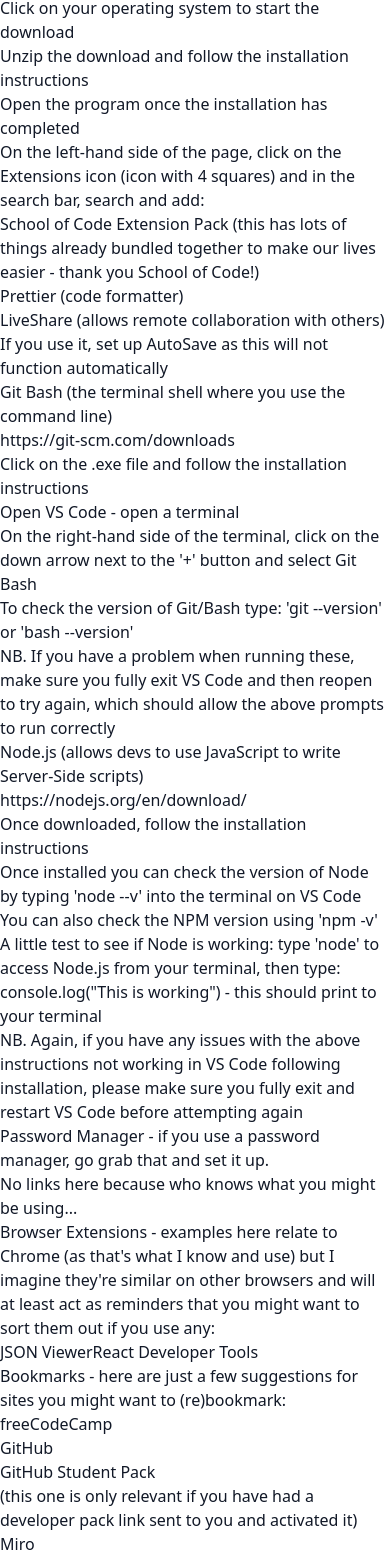
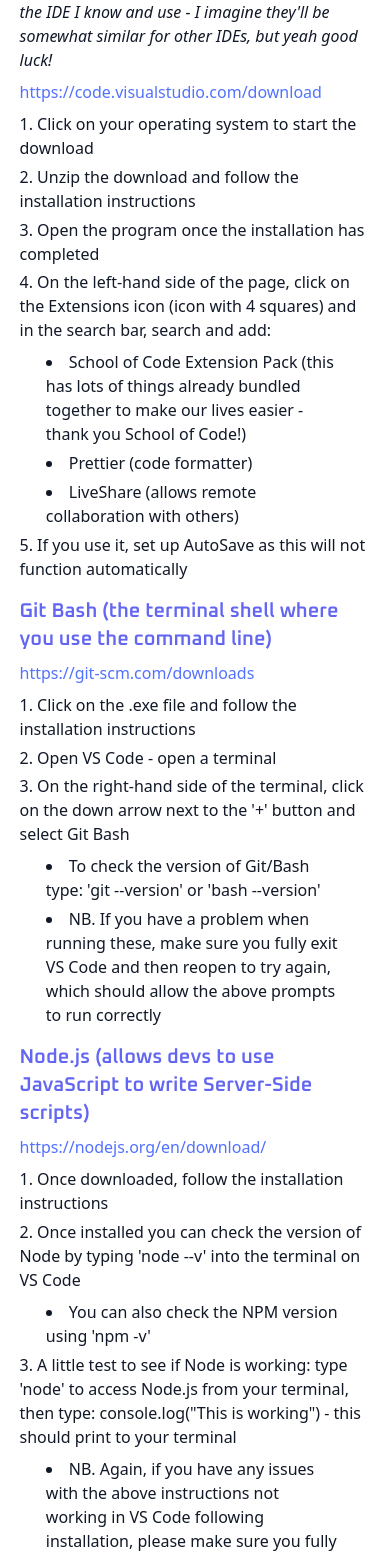
Before and after one commit to lalicia/get_set_back_up, a Next.js app: page /pc in a window 390 px wide. Shown: the part 148-1705 px from the top of the page. Built offline with nearby package versions, Linux system fonts and the light colour scheme.

Commit message:
styling done for Instructions, desktop and mobile

```diff
--- a/components/Instructions.js
+++ b/components/Instructions.js
@@ -3,97 +3,105 @@
 function Instructions({pagefor, gitname, gitlink, gitstep}) {
 
     return (
-        <div className="instructions-container">
-            <h1>{pagefor}</h1>
+        <div className="instructions-container max-w-[90%] m-auto">
+            <h1 className="text-center mt-[8%] text-4xl font-fancy mb-[1.5rem] font-bold">{pagefor}</h1>
             <div className="vscode">
-                <h2>VS Code (or your IDE of choice)</h2>
-                <h3>Instructions below will be for VS Code as this is the IDE I know and use - I imagine they'll be somewhat similar for other IDEs, but yeah good luck!</h3>
+                <h2 className="text-left text-xl font-fancy mt-[1rem] text-indigo-500 font-semibold mb-[.25rem]">VS Code (or your IDE of choice)</h2>
+                <h3 className="italic mb-[.5rem]">Instructions below will be for VS Code as this is the IDE I know and use - I imagine they'll be somewhat similar for other IDEs, but yeah good luck!</h3>
 
-                <a href="https://code.visualstudio.com/download" alt="link to visualstudio.com download" target="_blank" rel="noreferrer">
+                <a className="text-[#5271ff]" href="https://code.visualstudio.com/download" alt="link to visualstudio.com download" target="_blank" rel="noreferrer">
                     https://code.visualstudio.com/download
                 </a>
 
-                <ul>
-                    <li>Click on your operating system to start the download</li>
-                    <li>Unzip the download and follow the installation instructions</li>
-                    <li>Open the program once the installation has completed</li>
-                    <li>On the left-hand side of the page, click on the Extensions icon (icon with 4 squares) and in the search bar, search and add:</li>
+                <ol className="list-decimal list-inside mt-[.5rem]">
+                    <li className="mb-[.3rem]">Click on your operating system to start the download</li>
+                    <li className="mb-[.3rem]">Unzip the download and follow the installation instructions</li>
+                    <li className="mb-[.3rem]">Open the program once the installation has completed</li>
+                    <li className="mb-[.3rem]">On the left-hand side of the page, click on the Extensions icon (icon with 4 squares) and in the search bar, search and add:</li>
 
-                    <ul>
-                        <li>School of Code Extension Pack (this has lots of things already bundled together to make our lives easier - thank you School of Code!)</li>
-                        <li>Prettier (code formatter)</li>
-                        <li>LiveShare (allows remote collaboration with others)</li>
+
+                    <ul className="list-disc list-inside mt-[.5rem] max-w-[85%] m-auto">
+                        <li className="mb-[.3rem]">School of Code Extension Pack (this has lots of things already bundled together to make our lives easier - thank you School of Code!)</li>
+                        <li className="mb-[.3rem]">Prettier (code formatter)</li>
+                        <li className="mb-[.3rem]">LiveShare (allows remote collaboration with others)</li>
                     </ul>
 
-                    <li>If you use it, set up AutoSave as this will not function automatically</li>
-                </ul>
+                    <li className="mb-[.3rem]">If you use it, set up AutoSave as this will not function automatically</li>
+                </ol>
             </div>
 
             <div className="gitbash">
-                <h2>{gitname}</h2>
+                <h2 className="text-left text-xl font-fancy mt-[1rem] mb-[.5rem] text-indigo-500 font-semibold">{gitname}</h2>
 
-                <a href={gitlink} alt="link to bash command line download" target="_blank" rel="noreferrer">
+                <a className="text-[#5271ff]" href={gitlink} alt="link to bash command line download" target="_blank" rel="noreferrer">
                     {gitlink}
                 </a>
 
-                <ul>
-                    <li>{gitstep}</li>
-                    <li>Open VS Code - open a terminal</li>
-                    <li>On the right-hand side of the terminal, click on the down arrow next to the '+' button and select Git Bash</li>
-                    <ul>
-                        <li>To check the version of Git/Bash type: 'git --version' or 'bash --version'</li>
-                        <li>NB. If you have a problem when running these, make sure you fully exit VS Code and then reopen to try again, which should allow the above prompts to run correctly</li>
+                <ol className="list-decimal list-inside mt-[.5rem]">
+                    <li className="mb-[.3rem]">{gitstep}</li>
+                    <li className="mb-[.3rem]">Open VS Code - open a terminal</li>
+                    <li className="mb-[.3rem]">On the right-hand side of the terminal, click on the down arrow next to the '+' button and select Git Bash</li>
+                    <ul className="list-disc list-inside mt-[.5rem] max-w-[85%] m-auto">
+                        <li className="mb-[.3rem]">To check the version of Git/Bash type: 'git --version' or 'bash --version'</li>
+                        <li className="mb-[.3rem]">NB. If you have a problem when running these, make sure you fully exit VS Code and then reopen to try again, which should allow the above prompts to run correctly</li>
                     </ul>
-                </ul>
+                </ol>
             </div>
 
             <div className="node">
-                <h2>Node.js (allows devs to use JavaScript to write Server-Side scripts)</h2>
+                <h2 className="text-left text-xl font-fancy mt-[1rem] mb-[.5rem] text-indigo-500 font-semibold">Node.js (allows devs to use JavaScript to write Server-Side scripts)</h2>
 
-                <a href="https://nodejs.org/en/download/" alt="link to nodejs.org download" target="_blank" rel="noreferrer">
+                <a className="text-[#5271ff]" href="https://nodejs.org/en/download/" alt="link to nodejs.org download" target="_blank" rel="noreferrer">
                     https://nodejs.org/en/download/
                 </a>
 
-                <ul>
-                    <li>Once downloaded, follow the installation instructions</li>
-                    <li>Once installed you can check the version of Node by typing 'node --v' into the terminal on VS Code</li>
-                    <ul>
-                        <li>You can also check the NPM version using 'npm -v'</li>
+                <ol className="list-decimal list-inside mt-[.5rem]">
+                    <li className="mb-[.3rem]">Once downloaded, follow the installation instructions</li>
+                    <li className="mb-[.3rem]">Once installed you can check the version of Node by typing 'node --v' into the terminal on VS Code</li>
+                    <ul className="list-disc list-inside mt-[.5rem] max-w-[85%] m-auto">
+                        <li className="mb-[.3rem]">You can also check the NPM version using 'npm -v'</li>
                     </ul>
-                    <li>A little test to see if Node is working: type 'node' to access Node.js from your terminal, then type: console.log("This is working") - this should print to your terminal</li>
-                    <ul>
-                        <li>NB. Again, if you have any issues with the above instructions not working in VS Code following installation, please make sure you fully exit and restart VS Code before attempting again</li>
+                    <li className="mb-[.3rem]">A little test to see if Node is working: type 'node' to access Node.js from your terminal, then type: console.log("This is working") - this should print to your terminal</li>
+                    <ul className="list-disc list-inside mt-[.5rem] max-w-[85%] m-auto">
+                        <li className="mb-[.3rem]">NB. Again, if you have any issues with the above instructions not working in VS Code following installation, please make sure you fully exit and restart VS Code before attempting again</li>
                     </ul>
-                </ul>
+                </ol>
             </div>
 
-            <div className="other-tips">
-                <p>Password Manager - if you use a password manager, go grab that and set it up.<br></br>No links here because who knows what you might be using...</p>
+            <div className="other-tips mt-[1rem]">
+                <h2 className="text-left text-xl font-fancy mt-[1rem] mb-[.5rem] text-indigo-500 font-semibold">Other Tips</h2>
+                <p className="mb-[1rem]">Password Manager - if you use a password manager, go grab that and set it up.<br></br>No links here because who knows what you might be using...</p>
 
-                <p>Browser Extensions - examples here relate to Chrome (as that's what I know and use) but I imagine they're similar on other browsers and will at least act as reminders that you might want to sort them out if you use any:</p>
-                <a href="https://chrome.google.com/webstore/detail/json-viewer/gbmdgpbipfallnflgajpaliibnhdgobh" alt="json viewer link" target="_blank" rel="noreferrer">JSON Viewer</a>
-                <a href="https://chrome.google.com/webstore/detail/react-developer-tools/fmkadmapgofadopljbjfkapdkoienihi?hl=en" alt="React developer tools link" target="_blank" rel="noreferrer">React Developer Tools</a>
-
-                <p>Bookmarks - here are just a few suggestions for sites you might want to (re)bookmark:</p>
-                <ul>
+                <p className="mb-[.3rem]">Browser Extensions - examples here relate to Chrome (as that's what I know and use) but I imagine they're similar on other browsers and will at least act as reminders that you might want to sort them out if you use any:</p>
+                <ul className="list-disc list-inside mt-[.5rem] max-w-[85%] m-auto">
                     <li>
-                        <a href="https://www.freecodecamp.org/" alt="freecodecamp.org" target="_blank" rel="noreferrer">freeCodeCamp</a>
+                        <a className="text-[#5271ff]" href="https://chrome.google.com/webstore/detail/json-viewer/gbmdgpbipfallnflgajpaliibnhdgobh" alt="json viewer link" target="_blank" rel="noreferrer">JSON Viewer</a>
                     </li>
                     <li>
-                        <a href="https://github.com/" alt="github.com" target="_blank" rel="noreferrer">GitHub</a>
+                        <a className="text-[#5271ff]" href="https://chrome.google.com/webstore/detail/react-developer-tools/fmkadmapgofadopljbjfkapdkoienihi?hl=en" alt="React developer tools link" target="_blank" rel="noreferrer">React Developer Tools</a>
+                    </li>
+                </ul>
+
+                <p className="mt-[1rem] mb-[1em]">Bookmarks - here are just a few suggestions for sites you might want to (re)bookmark:</p>
+                <ul className="list-disc list-inside mt-[.5rem] max-w-[85%] m-auto">
+                    <li>
+                        <a className="text-[#5271ff]" href="https://www.freecodecamp.org/" alt="freecodecamp.org" target="_blank" rel="noreferrer">freeCodeCamp</a>
                     </li>
                     <li>
-                        <a href="https://education.github.com/pack/offers" alt="education.github.com" target="_blank" rel="noreferrer">GitHub Student Pack</a>
-                        <p>(this one is only relevant if you have had a developer pack link sent to you and activated it)</p>
+                        <a className="text-[#5271ff]" href="https://github.com/" alt="github.com" target="_blank" rel="noreferrer">GitHub</a>
                     </li>
                     <li>
-                        <a href="https://miro.com/" alt="miro.com" target="_blank" rel="noreferrer">Miro</a>
+                        <a className="text-[#5271ff]" href="https://education.github.com/pack/offers" alt="education.github.com" target="_blank" rel="noreferrer">GitHub Student Pack </a>
+                        <p className="italic ml-[1.5rem]">(this one is only relevant if you have had a developer pack link sent to you and activated it)</p>
                     </li>
                     <li>
-                        <a href="https://figma.com" alt="figma.com" target="_blank" rel="noreferrer">Figma</a>
+                        <a className="text-[#5271ff]" href="https://miro.com/" alt="miro.com" target="_blank" rel="noreferrer">Miro</a>
                     </li>
                     <li>
-                        <a href="https://netflify.com" alt="netlify.com" target="_blank" rel="noreferrer">Netlify</a>
+                        <a className="text-[#5271ff]" href="https://figma.com" alt="figma.com" target="_blank" rel="noreferrer">Figma</a>
+                    </li>
+                    <li>
+                        <a className="text-[#5271ff]" href="https://netflify.com" alt="netlify.com" target="_blank" rel="noreferrer">Netlify</a>
                     </li>
                 </ul>
             </div>
--- a/pages/index.js
+++ b/pages/index.js
@@ -49,7 +49,7 @@
           </div>
 
           <div className="flex flex-initial flex-row justify-around max-w-[60%] w-full mx-auto mt-[4rem] mb-[4rem]">
-            <Link href="/mac"><button className="font-bold tracking-wider px-6 py-2.5  bg-[#5271ff] uppercase rounded-full shadow-md hover:bg-indigo-500 hover:shadow-lg focus:bg-indigo-500 focus:shadow-lg focus:outline-none focus:ring-0 active:bg-zinc-500 active:shadow-lg transition duration-150 ease-in-out">PC</button></Link>
+            <Link href="/pc"><button className="font-bold tracking-wider px-6 py-2.5  bg-[#5271ff] uppercase rounded-full shadow-md hover:bg-indigo-500 hover:shadow-lg focus:bg-indigo-500 focus:shadow-lg focus:outline-none focus:ring-0 active:bg-zinc-500 active:shadow-lg transition duration-150 ease-in-out">PC</button></Link>
             <Link href="/mac"><button className="font-bold tracking-wider px-6 py-2.5  bg-[#5271ff] uppercase rounded-full shadow-md hover:bg-indigo-500 hover:shadow-lg focus:bg-indigo-500 focus:shadow-lg focus:outline-none focus:ring-0 active:bg-zinc-500 active:shadow-lg transition duration-150 ease-in-out">MAC</button></Link>
           </div>
       </div>
```
